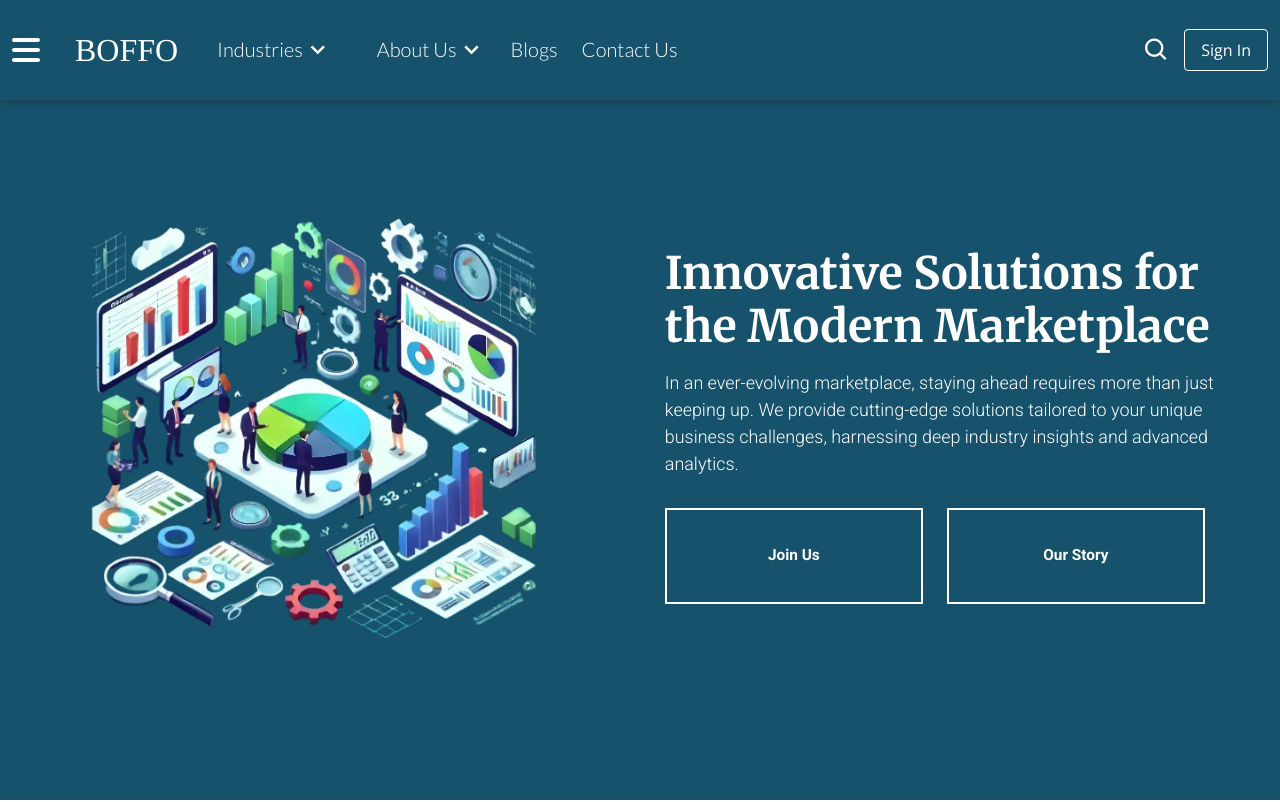
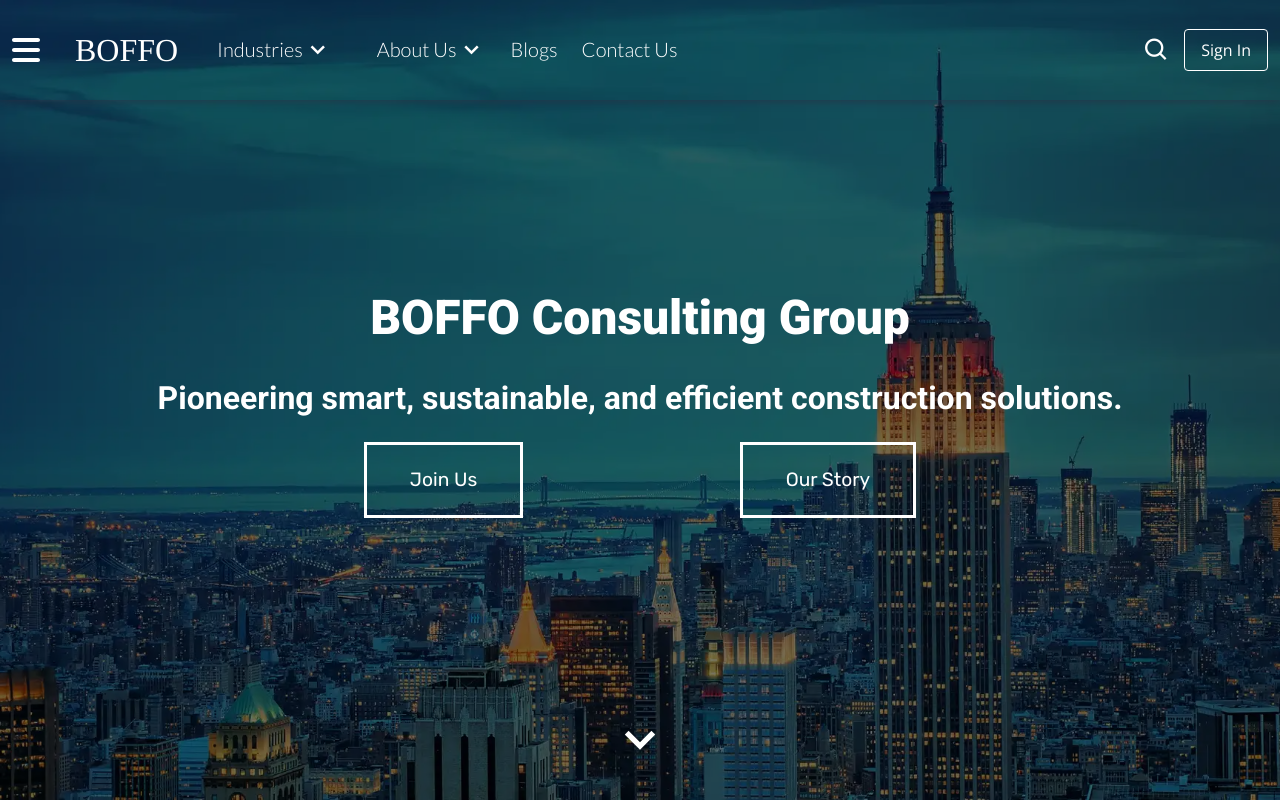
Before and after one commit to AM-ML/react-blog-site, a React (Vite) app: page / in a window 1280 px wide. Shown: the top 802 px of the page. Built offline with nearby package versions, Linux system fonts and the light colour scheme; no server answers; a web font is replaced by a local one.

Commit message:
+ homepage design mod

```diff
--- a/src/components/home-component.jsx
+++ b/src/components/home-component.jsx
@@ -1,5 +1,4 @@
 import "../css/components/home-component.css";
-import image from "../assets/home/hmfw.webp";
 import robot_img from "../assets/projects/home1.webp";
 import AnimationWrapper from "../common/page-animation.jsx";
 import BlogCard from "../common/blogPreviewLG.jsx";
@@ -9,36 +8,33 @@ import { Link } from "react-router-dom";
 const HomeComponent = () => {
   return (
     <div className="hmc-container">
-      <div className="hmc-header row">
-        <div className="hmc-col hmc-header-images">
-          <img src={image} alt="" />
+      <div className="hmc-header">
+        <div className="layer-img">
+          <div className="shadow-overlay"></div>
         </div>
-        <div className="ms-auto hmc-col hmc-header-text">
-          <p className="hmc-header-title">
-            Innovative Solutions for the Modern Marketplace
-          </p>
-          <p className="hmc-header-paragraph">
-            In an ever-evolving marketplace, staying ahead requires more than
-            just keeping up. We provide cutting-edge solutions tailored to your
-            unique business challenges, harnessing deep industry insights and
-            advanced analytics.
-          </p>
-          <div className="hmc-header-button-container row">
-            <div className="col">
-              <Link className="hmc-header-button" to="/contact-us">
+        <div className="hmc-info">
+          <div className="hmc-text">
+            <div className="title">BOFFO Consulting Group</div>
+            <div className="desc">
+              Pioneering smart, sustainable, and efficient construction
+              solutions.
+            </div>
+            <div className="hmc-links">
+              <Link to="/contact-us" className="hmc-btn">
                 Join Us
               </Link>
-            </div>
-            <div className="col">
-              <Link className="hmc-header-button" to="/about-us/our-story">
+              <Link to="/about-us/our-story" className="hmc-btn">
                 Our Story
               </Link>
             </div>
           </div>
         </div>
+        <a href="#main" className="h-arrow-c">
+          <i className="bx bx-chevron-down h-arrow"></i>
+        </a>
       </div>
 
-      <div className="hmc-main">
+      <div id="main" className="hmc-main">
         <div className="hmc-main-subcontainer">
           <div className="hmc-list-container">
             <div className="item hmc-bg-c shadow">
--- a/src/css/components/home-component.css
+++ b/src/css/components/home-component.css
@@ -1,124 +1,119 @@
 @import url("../../fonts/bower.css");
+
+.sdm-nvb-hidden:has(.hmc-header) {
+  margin-top: -100px;
+}
 .hmc-header {
-  width: 100%;
-  margin: 0;
-  color: white;
-  padding-top: 30px;
-  /* background: linear-gradient(to top, #0000ff00 55%, #2D417Eaa 83%, #2D417Eff 97%), linear-gradient(to left, #2D417Eff 12%, #2D417Eaa 44%, #0000ff00 74%), linear-gradient(to top, #3729ECff 0%, #3729ECff 100%); */
-  background: #16526C;
-  height: fit-content;
-  min-height: calc( 100vh - 100px );
-
+  min-height: 100vh;
+  position: relative;
 }
 
-.hmc-header {
-  padding-bottom: 10vh;
+@media screen and (max-width: 380px) {
+  .hmc-header {
+    min-height: max-content;
+    height: 70vh;
+  }
 }
 
-.hmc-header .hmc-header-title {
-  font-size: 3.5vw;
-  line-height: 1.2;
-  font-weight: 600;
-  font-family: "Merriweather", "Domine", serif;
-  padding-right: 1vw !important;
-}
-
-.hmc-header-paragraph {
-  font-weight: 300 !important;
-  font-family: "roboto";
-  padding-right: 1vw !important;
-  font-size: 1.4vw;
-  margin-bottom: 30px;
-}
-
-.hmc-header-button-container {
-  margin-right: 4vw;
+.h-arrow-c {
+  position: absolute;
+  z-index: 1;
+  width: 64px;
+  bottom: 0;
+  margin: auto;
+  width: 100%;
   text-align: center;
 }
 
-.hmc-header-button {
-  display: inline-block;
-  text-decoration: none;
-  margin: 0;
-  padding: 27px;
-  width: 100%;
-  background: transparent;
-  border: 2px solid white;
+.h-arrow-c .h-arrow {
   color: white;
-  font-family: roboto;
-  font-weight: bolder;
-  transition: 0.2s ease-out;
-  font-size: 1.2vw !important;
-  align-content: center;
+  font-size: 64px;
+  text-align: center;
+  margin: auto;
+  padding-bottom: 30px !important;
 }
 
-.hmc-header-button:hover {
+.hmc-header .layer-img {
+  position: absolute;
+  width: 100%;
+  height: 100%;
+  background-image: url("../../assets/home/header5.webp");
+  background-repeat: no-repeat;
+  background-position-x: center;
+  background-position-y: center;
+  background-size:cover;
+  z-index: -1;
+}
+.layer-img .shadow-overlay {
+  width: 100%;
+  height: 100%;
+  background: #0008;
+}
+
+.hmc-header .hmc-info {
+  position: absolute;
+  height: 100%;
+  width: 100%;
+  padding: 30px 20px;
+  display: flex;
+  flex-direction: column;
+  justify-content: center;
+  align-items: center;
+}
+@media screen and (max-width: 800px) {
+  .hmc-header .hmc-info {
+    zoom: 60%;
+  }
+}
+
+.hmc-info .hmc-text {
+  display:flex;
+  flex-direction: column;
+  gap: 20px;
+  align-items: center;
+  justify-content: center;
+  margin: 0 9vw;
+}
+
+.hmc-info .hmc-text .title {
+  font-weight: 900;
+  font-family: "roboto";
+  color: #fff;
+  font-size: 48px;
+  padding: 0;
+  margin: 0;
+  text-align: center;
+}
+
+.hmc-info .hmc-text .desc {
+  font-weight: 700;
+  font-family: "roboto", "montserrat", sans-serif;
+  font-size: 32px;
+  color: white;
+  text-align: center;
+}
+
+.hmc-links {
+  width: 100%;
+  justify-content: space-evenly;
+  display:flex;
+  flex-direction:row;
+  gap:10px
+}
+
+.hmc-btn {
+  padding: 17px 36px;
+  border: 3px solid white;
+  color: white;
+  background: none;
+  text-decoration: none;
+  transition: 0.4s all ease;
+  zoom: 120%;
+}
+.hmc-btn:hover {
   color: cyan;
   border-color: cyan;
 }
-
-.hmc-col {
-  display: inline !important;
-  width: 49% !important;
-}
-
-.hmc-header .hmc-header-images img {
-  width: 100%;
-  height: auto;
-}
-.hmc-header .hmc-header-images {
-  text-align: center;
-  padding: 0 2vw;
-}
-
-.hmc-header {
-  align-items: center;
-}
-
-.hmc-header-text p {
-  width: max-content;
-  max-width: 100%;
-}
-
-@media screen and (max-width: 900px) {
-  .hmc-header-text,
-  .hmc-header-images {
-    width: 100% !important;
-  }
-
-  .hmc-header-images{
-    max-width: 350px;
-    margin: 2em auto;
-  }
-
-  .hmc-header-button {
-    font-size: 22px !important;
-  }
-}
-
-@media screen and (min-width: 1000px) {
-  .hmc-header-button {
-    height: 12vh;
-    font-size: 1.1vw;
-  }
-}
-
-@media screen and (max-width: 1120px) {
-  .hmc-header-title {
-    font-size: 40px !important;
-  }
-
-  .hmc-header-paragraph {
-    font-size: 16px !important;
-  }
-}
-
-@media screen and (max-width: 750px) {
-  .hmc-header-title {
-    font-size: 32px !important;
-  }
-}
-
 
 .hmc-bp-container {
   padding: 0;
@@ -313,3 +308,7 @@
     zoom: 60%;
   }
 }
+
+body:has(.sdm-nvb-hidden .hmc-header) .navbar {
+  background: none !important;
+}
```
Also changed, not shown: src/assets/home/header5.webp (added).
